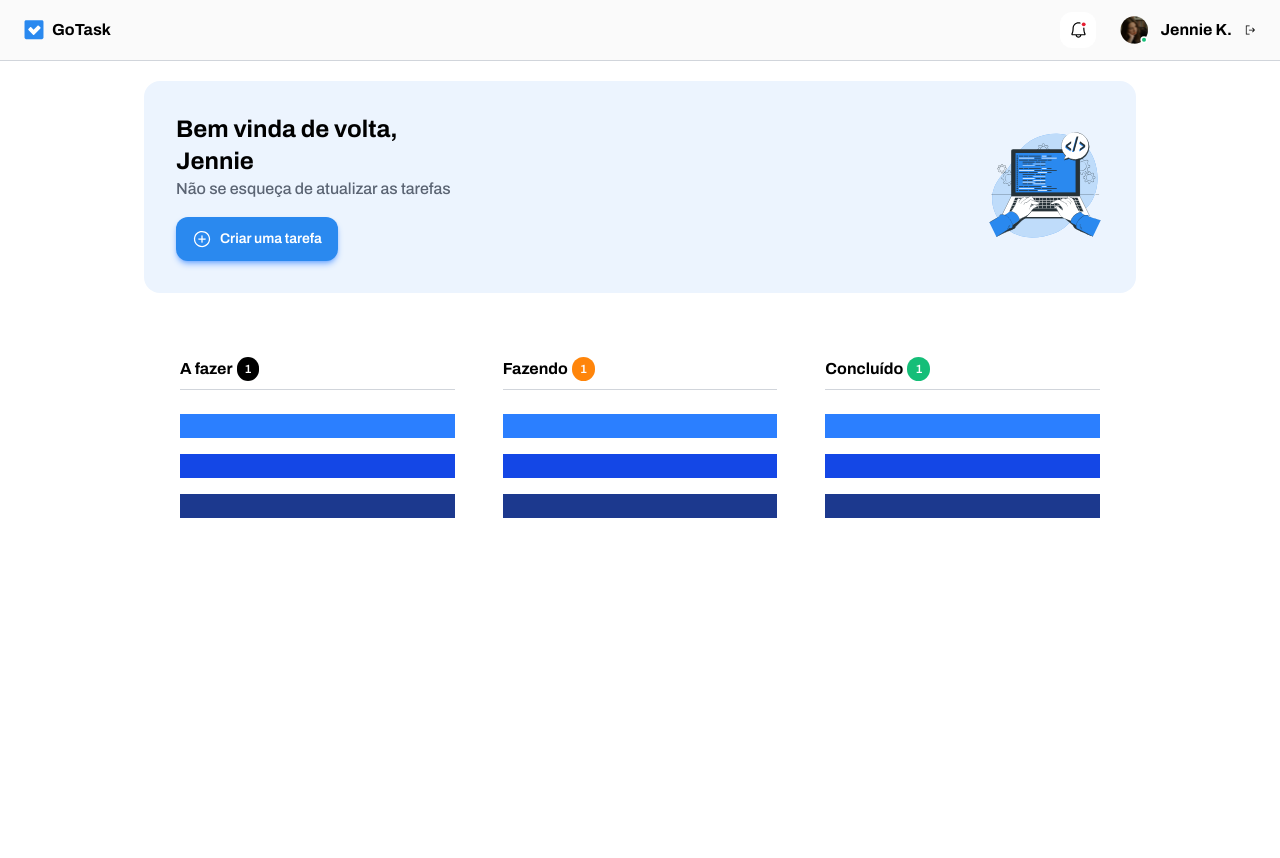
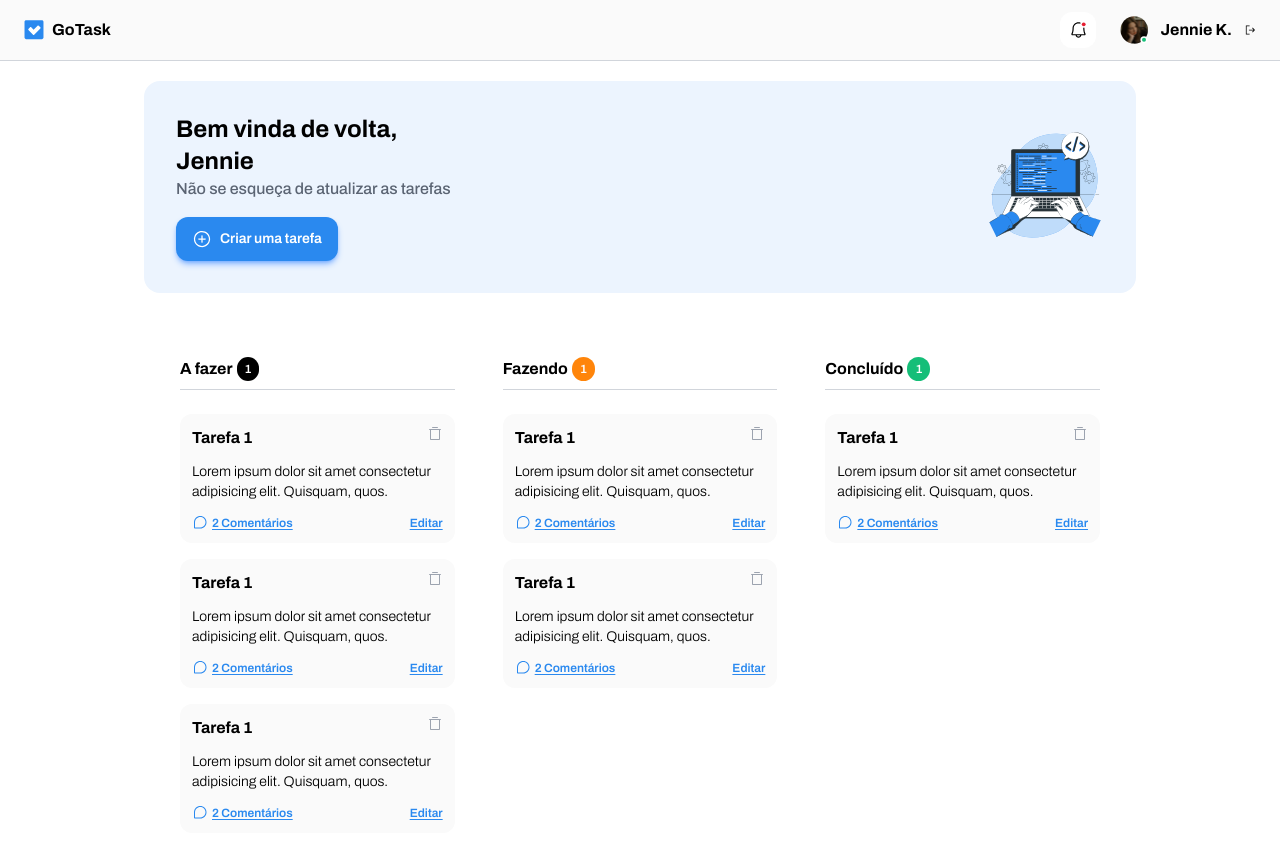
Before and after one commit to macedocmateus/GoTask, an Angular app: page / in a window 1280 px wide. Shown: the top 858 px of the page. Before the commit the page ends 800 px from the top, so only its background shows below. Built offline with nearby package versions, Linux system fonts and the light colour scheme.

Commit message:
add task-card component

```diff
--- a/src/app/components/task-card/task-card.component.html
+++ b/src/app/components/task-card/task-card.component.html
@@ -1 +1,12 @@
-<p>task-card works!</p>
+<div class="p-3 bg-[#fafafa] rounded-xl cursor-grab flex flex-col gap-3">
+    <div class="flex gap-1">
+        <p class="font-bold">Tarefa 1</p>
+        <img class="self-start cursor-pointer ml-auto" src="./images/icon-delete.svg" alt="Ícone de lixeira">
+    </div>
+    <p class="font-light text-sm">Lorem ipsum dolor sit amet consectetur adipisicing elit. Quisquam, quos.</p>
+    <div class="flex items-center gap-1">
+        <img src="./images/icon-comments.svg" alt="Ícone de comentários">
+        <p class="font-semibold text-xs text-[#2a89ef] underline underline-offset-2 cursor-pointer">2 Comentários</p>
+        <p class="font-semibold text-xs text-[#2a89ef] underline underline-offset-2 cursor-pointer ml-auto">Editar</p>
+    </div>
+</div>
--- a/src/app/components/task-list-section/task-list-section.component.html
+++ b/src/app/components/task-list-section/task-list-section.component.html
@@ -5,9 +5,9 @@
             <span class="text-xs font-semibold text-white bg-black py-1 px-2 rounded-xl">1</span>
         </div>
         <div class="flex flex-col gap-4">
-            <div class="bg-blue-500 p-3"></div>
-            <div class="bg-blue-700 p-3"></div>
-            <div class="bg-blue-900 p-3"></div>
+            <app-task-card />
+            <app-task-card />
+            <app-task-card />
         </div>
     </div>
     <div class="flex-1 py-3 px-6 min-w-60 flex flex-col gap-6">
@@ -16,9 +16,8 @@
             <span class="text-xs font-semibold text-white bg-[#ff850a] py-1 px-2 rounded-xl">1</span>
         </div>
         <div class="flex flex-col gap-4">
-            <div class="bg-blue-500 p-3"></div>
-            <div class="bg-blue-700 p-3"></div>
-            <div class="bg-blue-900 p-3"></div>
+            <app-task-card />
+            <app-task-card />
         </div>
     </div>
     <div class="flex-1 py-3 px-6 min-w-60 flex flex-col gap-6">
@@ -27,9 +26,7 @@
             <span class="text-xs font-semibold text-white bg-[#15BE78] py-1 px-2 rounded-xl">1</span>
         </div>
         <div class="flex flex-col gap-4">
-            <div class="bg-blue-500 p-3"></div>
-            <div class="bg-blue-700 p-3"></div>
-            <div class="bg-blue-900 p-3"></div>
+            <app-task-card />
         </div>
     </div>
 </div>
```
Also changed, not shown: src/app/components/task-list-section/task-list-section.component.ts (+7 -8 lines).
